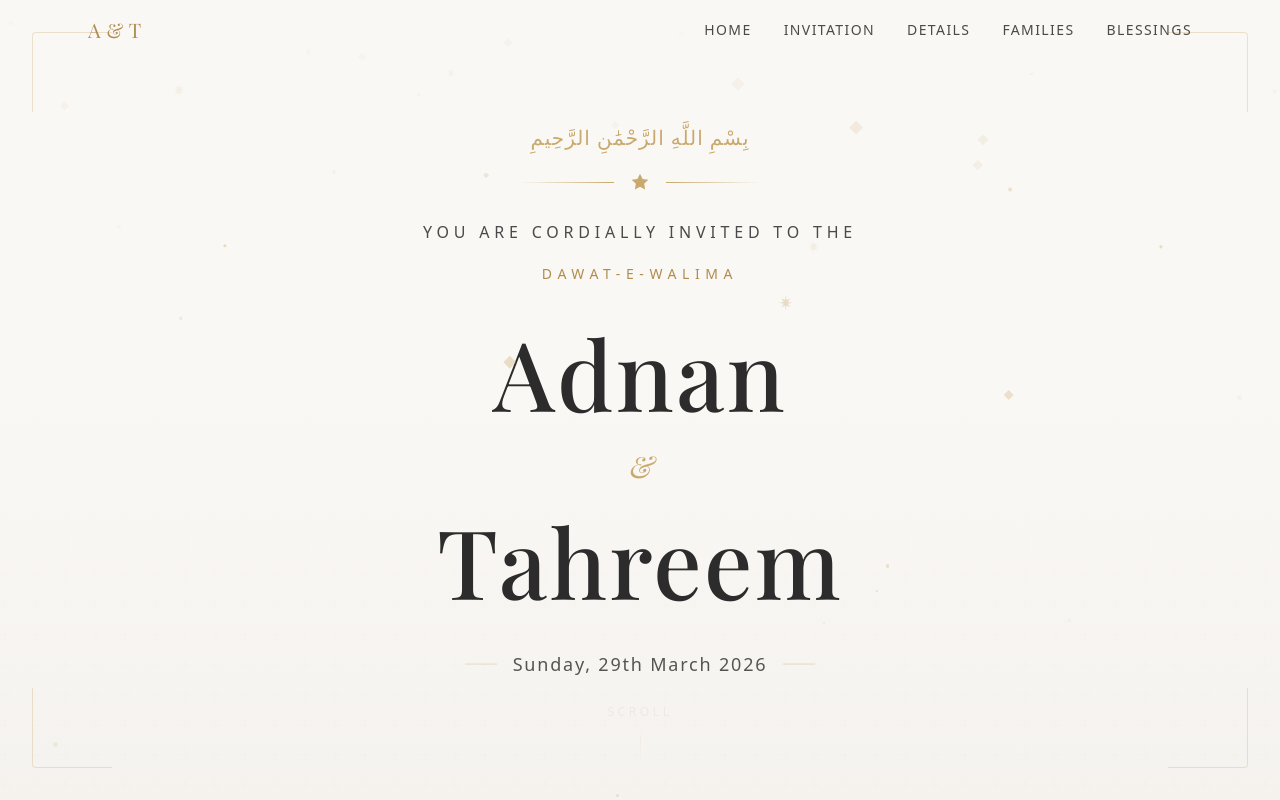
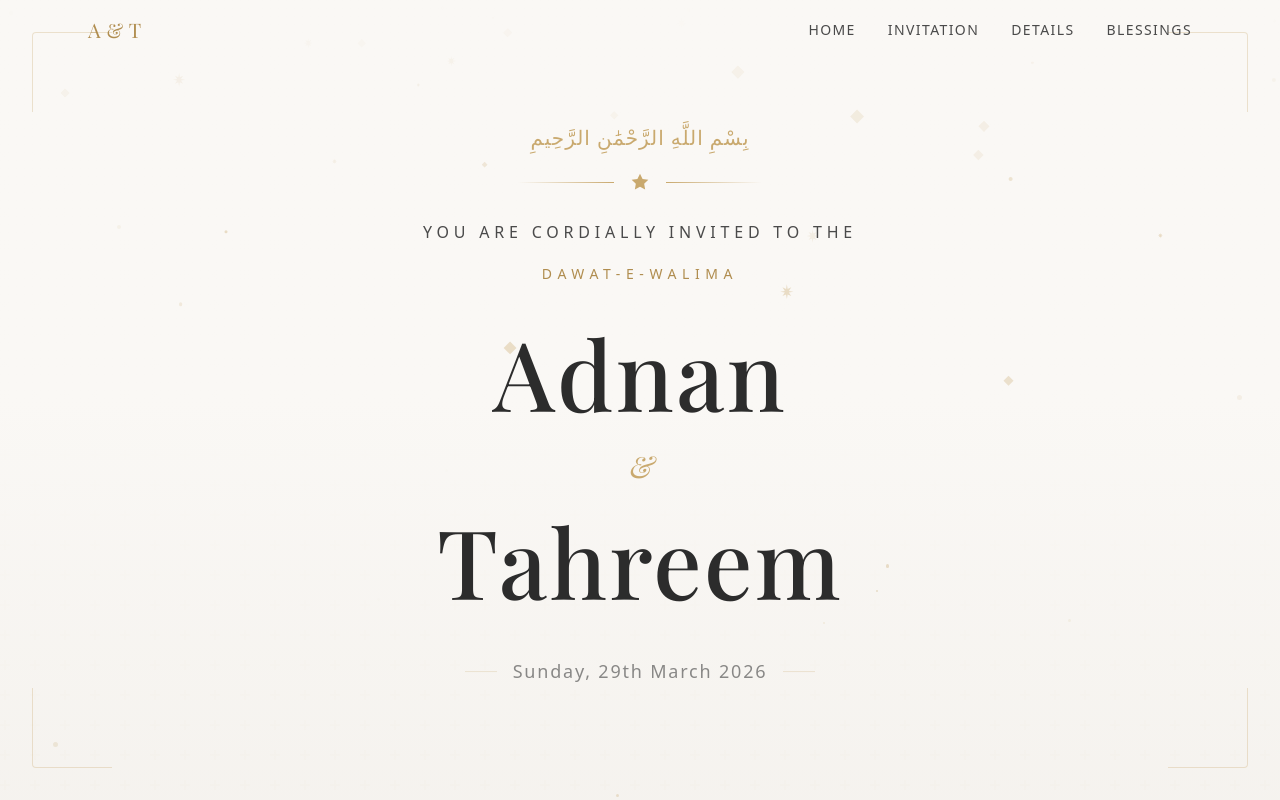
Before and after one commit to abdullah9786/adnan-wedding, a Next.js app: page / in a window 1280 px wide. Shown: the top 800 px of the page. Built offline with nearby package versions, Linux system fonts and the light colour scheme.

Commit message:
fix: family section removed

```diff
--- a/src/app/page.tsx
+++ b/src/app/page.tsx
@@ -6,7 +6,6 @@ import Hero from "@/components/Hero";
 import Invitation from "@/components/Invitation";
 import EventDetails from "@/components/EventDetails";
 import Countdown from "@/components/Countdown";
-import Families from "@/components/Families";
 import Blessings from "@/components/Blessings";
 import Footer from "@/components/Footer";
 
@@ -21,7 +20,6 @@ export default function Home() {
           <Invitation />
           <EventDetails />
           <Countdown />
-          <Families />
           <Blessings />
         </main>
         <Footer />
--- a/src/components/Navbar.tsx
+++ b/src/components/Navbar.tsx
@@ -7,7 +7,6 @@ const navLinks = [
   { label: "Home", href: "#hero" },
   { label: "Invitation", href: "#invitation" },
   { label: "Details", href: "#details" },
-  { label: "Families", href: "#families" },
   { label: "Blessings", href: "#blessings" },
 ];
 
```
